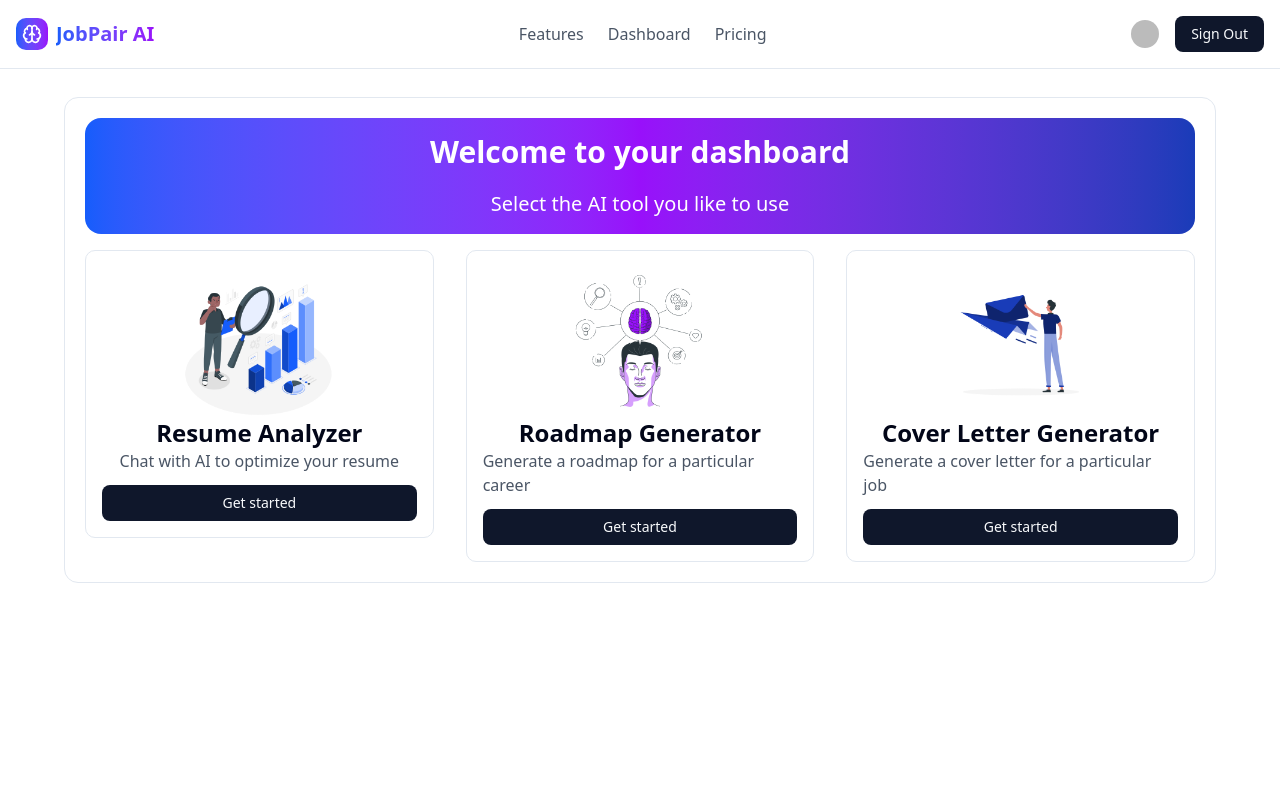
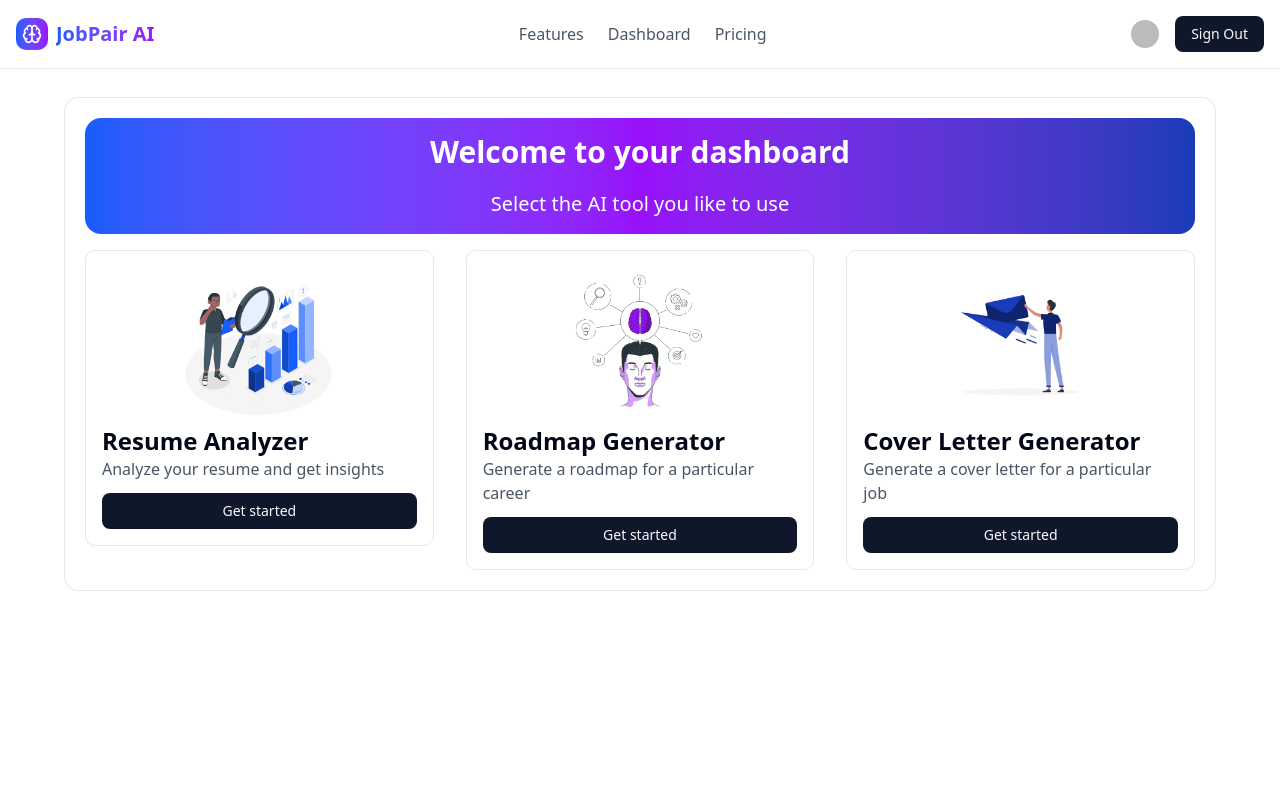
Before and after one commit to Sowdarjya/jobpair_ai, a Next.js app: page /dashboard in a window 1280 px wide. Shown: the top 800 px of the page. Built offline with nearby package versions, Linux system fonts and the light colour scheme; no server answers; sample sign-in values are in the browser's storage; some icons are missing.

Commit message:
Update tool description in Dashboard and add Resume Analyzer page

```diff
--- a/app/dashboard/page.tsx
+++ b/app/dashboard/page.tsx
@@ -8,7 +8,7 @@ import React from "react";
 const tools = [
   {
     name: "Resume Analyzer",
-    desc: "Chat with AI to optimize your resume",
+    desc: "Analyze your resume and get insights",
     icon: "/Analyze.png",
     path: "/dashboard/resume-analyzer",
   },
--- /dev/null
+++ b/app/dashboard/resume-analyzer/page.tsx
@@ -0,0 +1,7 @@
+import React from "react";
+
+const ResumeAnalyzer = () => {
+  return <div className="min-h-screen">ResumeAnalyzer</div>;
+};
+
+export default ResumeAnalyzer;
--- a/components/ToolCard.tsx
+++ b/components/ToolCard.tsx
@@ -16,9 +16,15 @@ type toolProps = {
 
 const ToolCard = ({ tool }: toolProps) => {
   return (
-    <div className="flex flex-col items-center p-4 border rounded-lg">
-      <Image src={tool.icon} width={150} height={200} alt={tool.name} />
-      <h2 className="text-2xl font-bold">{tool.name}</h2>
+    <div className="p-4 border rounded-lg">
+      <Image
+        src={tool.icon}
+        width={150}
+        height={200}
+        alt={tool.name}
+        className="mx-auto"
+      />
+      <h2 className="text-2xl font-bold mt-2">{tool.name}</h2>
       <p className="text-gray-600">{tool.desc}</p>
       <Button className="w-full cursor-pointer mt-3">
         <Link href={tool.path}>Get started</Link>
```
